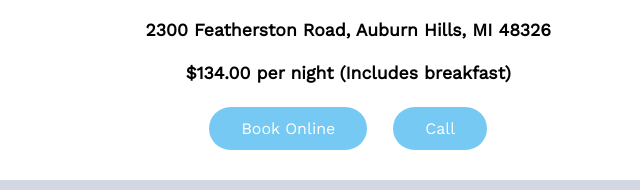
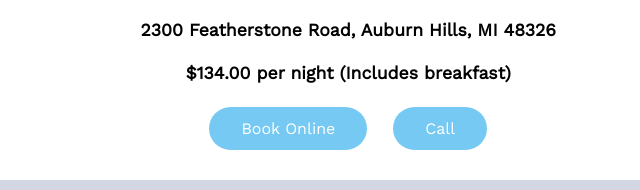
Before and after one commit to stephaniewillhide/ally-and-dave, a plain HTML site: page hotel-info.html in a window 1280 px wide. Shown: the part 1066-1256 px from the top of the page, 0-640 px from the left. Drawn offline with nearby package versions, Linux system fonts and the light colour scheme; a web font is replaced by a local one.

Commit message:
correct spelling

```diff
--- a/hotel-info.html
+++ b/hotel-info.html
@@ -51,7 +51,7 @@
         <h2 class="text-center">Hilton Auburn Hills Suites</h2>
         <img class="img-responsive img-padding" src="https://user-images.githubusercontent.com/13243031/34322624-4dded1d6-e7fa-11e7-85d9-7aac37bd44d3.jpg" />
 
-        <h4 class="text-center">2300 Featherston Road, Auburn Hills, MI 48326</h4>
+        <h4 class="text-center">2300 Featherstone Road, Auburn Hills, MI 48326</h4>
         <h4 class="text-center">$134.00 per night (Includes breakfast)</h4>
 
         <div class="text-center">
```
